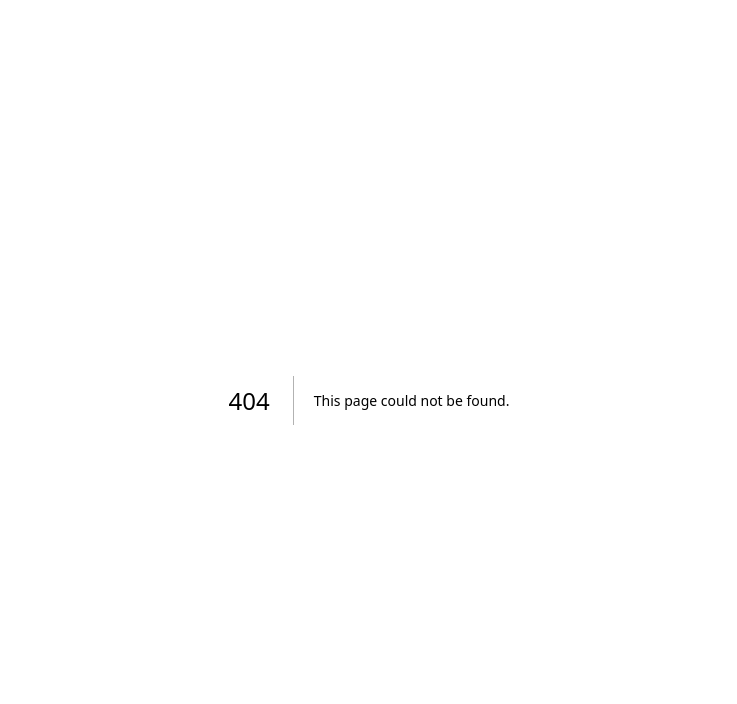
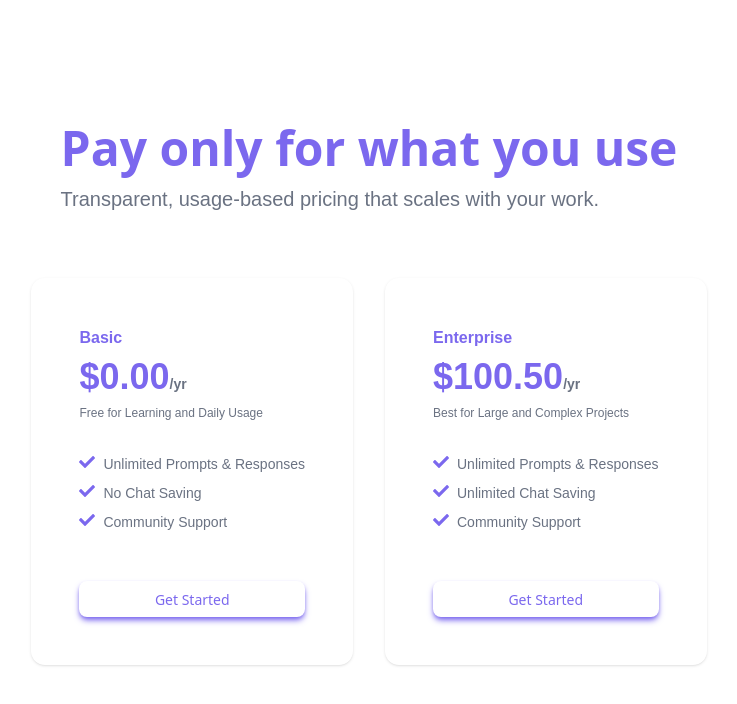
Before and after one commit to TayyabQ/ai-assisstant-client, a Next.js app: page /subscriptions in a window 1280 px wide. Before the commit this address had no page. Shown: the top 704 px of the page, without its empty margins (271-1008 px from the left). Built offline with nearby package versions, Linux system fonts and the light colour scheme.

Commit message:
Create pricing page with subscription tiers

```diff
--- a/app/globals.css
+++ b/app/globals.css
@@ -40,6 +40,7 @@
   --color-sidebar-border: var(--sidebar-border);
   --color-sidebar-ring: var(--sidebar-ring);
   --color-gray-background: #F3F3F3;
+  --color-gray-subheading: oklch(55.1% 0.027 264.364);
   --color-header-purple: #7B68EE;
 }
 
--- /dev/null
+++ b/app/subscriptions/page.tsx
@@ -0,0 +1,46 @@
+import Card from '@/components/custom_components/card';
+
+const Subscriptions = () => {
+  return (
+    <div className='py-20 px-10 flex flex-col items-center justify-center'>
+      <div className='py-8'>
+        <h1 className='text-[48px] font-bold text-header-purple pb-10 lg:pb-0'>
+          Pay only for what you use
+        </h1>
+        <p className='text-[20px] text-gray-subheading'>
+          Transparent, usage-based pricing that scales with your work.
+        </p>
+      </div>
+
+      <div className='grid grid-cols-1 md:grid-cols-2 justify-center items-center lg:gap-8 gap-16 px-4 py-8'>
+        <Card
+          title='Basic'
+          price='$0.00'
+          duration='yr'
+          description='Free for Learning and Daily Usage'
+          features={[
+            'Unlimited Prompts & Responses',
+            'No Chat Saving',
+            'Community Support',
+          ]}
+          buttonText='Get Started'
+        />
+
+        <Card
+          title='Enterprise'
+          price='$100.50'
+          duration='yr'
+          description='Best for Large and Complex Projects'
+          features={[
+            'Unlimited Prompts & Responses',
+            'Unlimited Chat Saving',
+            'Community Support',
+          ]}
+          buttonText='Get Started'
+        />
+      </div>
+    </div>
+  );
+};
+
+export default Subscriptions;
--- /dev/null
+++ b/components/custom_components/card.tsx
@@ -0,0 +1,43 @@
+import { Button } from '@/components/ui/button';
+import { FaCheck } from 'react-icons/fa';
+
+type CardProps = {
+  title: string;
+  price: string;
+  duration: string;
+  description: string;
+  features: string[];
+  buttonText: string;
+};
+
+const Card = ({ title, price, duration, description, features, buttonText }: CardProps) => {
+  return (
+    <div className='h-full flex flex-col justify-center items-start p-12 gap-8 hover:border-1 hover:border-header-purple rounded-xl shadow-sm'>
+      <div>
+        <p className='text-[16px] font-semibold text-header-purple'>{title}</p>
+        <p className='text-[36px] font-bold text-header-purple'>
+          {price}
+          <span className='text-[14px] text-gray-subheading'>/{duration}</span>
+        </p>
+        <p className='text-[12px] text-gray-subheading'>{description}</p>
+      </div>
+
+      <div className='h-full flex flex-col items-start justify-start gap-2'>
+        {features.map((feature, index) => (
+          <div key={index} className='flex flex-row gap-2'>
+            <FaCheck className='h-4 w-4 text-header-purple' />
+            <p className='text-[14px] text-gray-subheading'>{feature}</p>
+          </div>
+        ))}
+      </div>
+
+      <div className='w-full'>
+        <Button className='w-full bg-white text-header-purple hover:bg-header-purple hover:text-white text-[14px] font-medium rounded-md shadow-md shadow-header-purple hover:shadow-none mt-4 px-4 py-2'>
+          {buttonText}
+        </Button>
+      </div>
+    </div>
+  );
+};
+
+export default Card;
```
